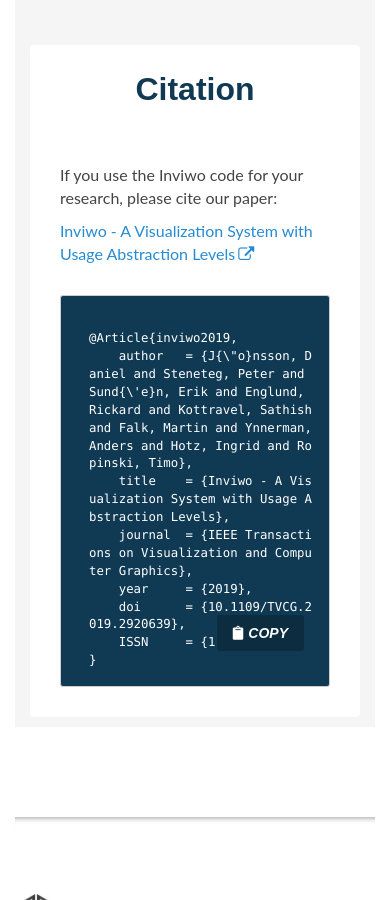
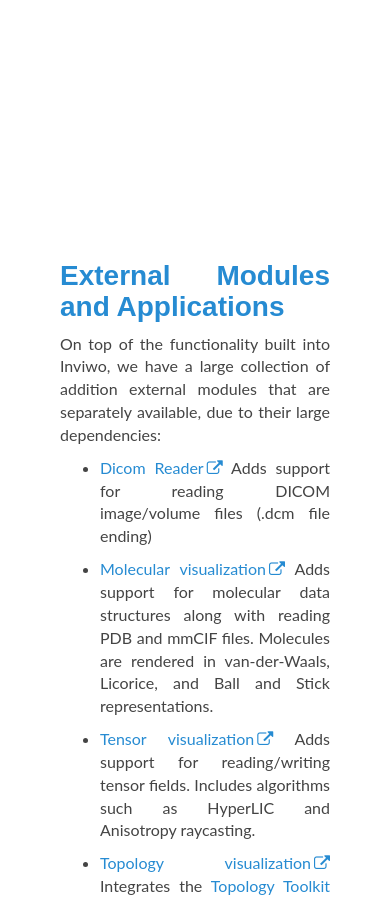
Before and after one commit to inviwo/inviwo.github.io, a Jekyll site: the page built from index.md, in a window 390 px wide and 900 px high, scrolled down 4748 px. Built offline with Jekyll 4.4.1, drawn with Linux system fonts in a browser that asks for light colours; comment, search, counter and statistics services are not loaded; some of the changed text lies outside the part shown.

Commit message:
add powered by inviwo screenshots and captions, external modules, slight css changes

```diff
--- a/css/customstyles.css
+++ b/css/customstyles.css
@@ -1520,7 +1520,7 @@
 /* ======= About Section ======= */
 .about {
   padding: 80px 0;
-  background: #f5f5f5;
+  background: #ffffff;
 }
 .about .title {
   color: #103A54;
@@ -1584,7 +1584,7 @@
 /* ======= Carousel Section ======= */
 .carousel {
   padding: 20px 0;
-  background: #f5f5f5;
+  background: #ffffff;
 }
 .carousel-inner {
   margin-bottom: 50px;
@@ -1598,7 +1598,7 @@
   line-height: 1;
 }
 .carousel-indicators {
-  bottom: 20px;
+  bottom: 10px;
 }
 .carousel-indicators li{
   background-color: rgba(16, 58, 84, 0.5);
@@ -1626,7 +1626,7 @@
 /* ======= Gallery Section ======= */
 .gallery {
   padding: 80px 0;
-  background: #f5f5f5;
+  background: #ffffff;
   text-align: justify;
 }
 .gallery .title {
@@ -2076,7 +2076,7 @@
 /* ======= Citation Section ======= */
 .citation {
   padding: 10px 0;
-  background: #f5f5f5;
+  background: #ffffff;
 }
 .citation-codeblock{
   position: relative;
@@ -2547,6 +2547,23 @@
   transform: translateY(-50%);
 }
 
+.carousel-caption {
+  position: static;
+  min-height: 6em;
+  background-color: #ffffff;
+  border-color: #afafaf66;
+  border-width: 0.5px;
+  border-style: none;
+  padding: 5px;
+  color: #444;
+  text-shadow: 0 1px 1px rgba(0,0,0,0);
+}
+
+.gallery .col-xs-12 li {
+  text-align: left;
+}
+
+
 /* Small devices (tablets, 768px and up) */
 /* Medium devices (desktops, 992px and up) */
 /* Large devices (large desktops, 1200px and up) */
--- a/index.md
+++ b/index.md
@@ -90,7 +90,7 @@
 </section>
 <section id="showcase" class="carousel section">
     <div class="container">
-        <h2 class="title text-center">Gallery</h2>
+        <h2 class="title text-center">Powered By Inviwo</h2>
         <div id="carouselExampleControls" class="carousel slide" data-ride="carousel">
             <ol class="carousel-indicators">
                 <li data-target="#showcase" data-slide-to="0" class="active"></li>
@@ -98,22 +98,49 @@
                 <li data-target="#showcase" data-slide-to="2"></li>
                 <li data-target="#showcase" data-slide-to="3"></li>
                 <li data-target="#showcase" data-slide-to="4"></li>
+                <li data-target="#showcase" data-slide-to="5"></li>
             </ol>
           <div class="carousel-inner" role="listbox">
             <div class="item active">
-              <img class="img-fluid" src="images/gallery/carousel1.png" alt="1">
+            <img class="img-fluid" src="images/gallery/carousel1.png" alt="1">
+            <div class="carousel-caption">
+                <p> The Inviwo Graphical User Interface </p>
+              </div>
             </div>
             <div class="item">
-              <img class="img-fluid" src="images/gallery/carousel2-nobackground.png" alt="2">
+              <img class="img-fluid" src="images/carousel/VisualNeuro.jpg" alt="2">
+              <div class="carousel-caption">
+                <p> Daniel Jönsson et al.: <i>&quot;VisualNeuro: A Hypothesis Formation and Reasoning Application for Multi-Variate Brain Cohort Study Data&quot;</i></p>
+                <a href="http://visualneuro.com"> visualneuro.com </a> &nbsp;
+                <a href="https://onlinelibrary.wiley.com/doi/full/10.1111/cgf.14045"> CGF 2020 Paper </a>
+              </div>
             </div>
             <div class="item">
-              <img class="img-fluid" src="images/gallery/carousel3.png" alt="3">
+              <img class="img-fluid" src="images/carousel/eddies-red-sea.png" alt="3">
+              <div class="carousel-caption">
+              <p>Anke Friederici et al.: <i>&quot;Eddies in the Red Sea&quot;</i>, SciVis Contest 2020</p>
+              <a href="https://diglib.eg.org/handle/10.2312/envirvis20211079"> EnvirVis 2021 Paper </a>
+              </div>
             </div>
             <div class="item">
-              <img class="img-fluid" src="images/gallery/carousel4.png" alt="4">
+              <img class="img-fluid" src="images/gallery/carousel2.png" alt="4">
+              <div class="carousel-caption">
+                <p>Martin Falk et al.: <i>&quot;Largescale 3D histopathology in Inviwo&quot;</i></p>
+                <a href="https://ieeexplore.ieee.org/document/8440070"> TVCG 2019 Paper </a>
+              </div>
             </div>
             <div class="item">
-              <img class="img-fluid" src="images/gallery/carousel5.png" alt="5">
+              <img class="img-fluid" src="images/carousel/exploration-chord-tooltip.png" alt="5">
+              <div class="carousel-caption">
+                <p>Sathish Kottravel et al.: <i>&quot;Visual Analysis of Charge Flow Networks for Complex Morphologies&quot;</i></p>
+                <a href="https://onlinelibrary.wiley.com/doi/abs/10.1111/cgf.13704"> CGF 2019 Paper </a>
+              </div>
+            </div>
+            <div class="item">
+              <img class="img-fluid" src="images/carousel/molvis-cryoem.png" alt="6">
+              <div class="carousel-caption">
+                <p> Molecular Visualization of CryoEM data </p>
+              </div>
             </div>
           </div>
           <a class="carousel-control-prev left carousel-control" href="#carouselExampleControls" role="button" data-slide="prev" style="background-image: unset;">
@@ -144,7 +171,7 @@
                             <li>Point cloud rendering</li>
                             <li>Line rendering</li>
                             <li>Transparent geometry rendering<br>(using an A-Buffer)</li>
-                            <li>Height fields (foto)</li>
+                            <li>Height fields</li>
                         </ul>
                     </div>
                     <!--//item-->
@@ -201,6 +228,30 @@
         <!--//container-->
         <!-- The Modal -->
 </section>
+<section id="external" class="gallery section">
+    <div class="container">
+        <div class="gallery-inner">
+            <h3>External Modules and Applications</h3>
+<p>On top of the functionality built into Inviwo, we have a large collection of addition external modules that are separately available, due to their large dependencies:</p>
+<ul>
+<li><a href="https://github.com/inviwo/modules/tree/master/medvis/dicom">Dicom Reader</a> Adds support for reading DICOM image/volume files (.dcm file ending)</li>
+<li><a href="https://github.com/inviwo/modules/tree/master/molvis">Molecular visualization</a> Adds support for molecular data structures along with reading PDB and mmCIF files. Molecules are rendered in van-der-Waals, Licorice, and Ball and Stick representations.</li>
+<li><a href="https://github.com/inviwo/modules/tree/master/tensorvis">Tensor visualization</a> Adds support for reading/writing tensor fields. Includes algorithms such as HyperLIC and Anisotropy raycasting.</li>
+<li><a href="https://github.com/inviwo/modules/tree/master/topovis">Topology visualization</a> Integrates the <a href="https://topology-tool-kit.github.io/">Topology Toolkit</a> into Inviwo. Includes algorithms for critical points, integral lines, persistence diagrams, persistence curves, merge trees, contour trees, Reeb graphs, Morse-Smale complexes, topological simplification, topology-aware compression, harmonic design, fiber surfaces, continuous scatterplots, Jacobi sets, Reeb spaces, bottleneck and Wasserstein distances between persistence diagrams etc.</li>
+<li><a href="https://github.com/inviwo/modules/tree/master/misc/dataframeclustering">Clustering</a> Cluster rows of a DataFrame. Supported clustering methods are k-means, DBSCAN, agglomerative, and spectral clustering</li>
+<li><a href="https://github.com/inviwo/modules/tree/master/misc/nanovgutils">Vector Graphics</a> Integrates <a href="https://github.com/memononen/nanovg">NanoVG</a>, which is a small antialiased vector graphics rendering library for OpenGL.</li>
+<li><a href="https://github.com/inviwo/modules/tree/master/misc/netcdf">NetCDF</a> Adds support for reading NetCDF files</li>
+<li><a href="https://github.com/inviwo/modules/tree/master/misc/openmesh">OpenMesh</a> Integrates the <a href="https://www.graphics.rwth-aachen.de/software/openmesh/">OpenMesh</a> library, which is a data structure for polygonal meshes. Includes for example mesh decimation and vertex normal generation.</li>
+<li><a href="https://github.com/inviwo/modules/tree/master/misc/springsystem">Spring-mass system</a> Simulation of spring-mass system.</li>
+<li><a href="https://github.com/inviwo/modules/tree/master/misc/vtk">Visualization Toolkit</a> Integrates support for <a href="https://gitlab.kitware.com/vtk/vtk">VTK</a>, which has algorithms for surface reconstruction, implicit modeling, decimation and much more.</li>
+<li><a href="https://github.com/ResearchDaniel/Correlated-Photon-Mapping-for-Interactive-Global-Illumination-of-Time-Varying-Volumetric-Data">Photon mapping</a> Volume illumination algorithm for time-varying heterogenous media.</li>
+<li><a href="https://github.com/Wiebke/TemporalTreeMaps">Temporal Tree Maps</a> Temporal treemaps for visualizing trees whose topology and data change over time.</li>
+<li><a href="https://github.com/inviwo/modules/tree/master/misc/devtools">Developer tools</a> Log inviwo events, useful for debugging interaction.</li>
+        </ul>
+        </div>
+    </div>
+</section>
+
 {% capture bibtex %}
 @Article{inviwo2019,
     author   = {J{\"o}nsson, Daniel and Steneteg, Peter and Sund{\'e}n, Erik and Englund, Rickard and Kottravel, Sathish and Falk, Martin and Ynnerman, Anders and Hotz, Ingrid and Ropinski, Timo},
```
Also changed, not shown: other parts of index.md (+1 -1 lines), pages/manual/manual-devguide-python-processors.md (+3 -1 lines), images/carousel/VisualNeuro.jpg (added), images/carousel/exploration-chord-tooltip.png (added), 5 other files.
